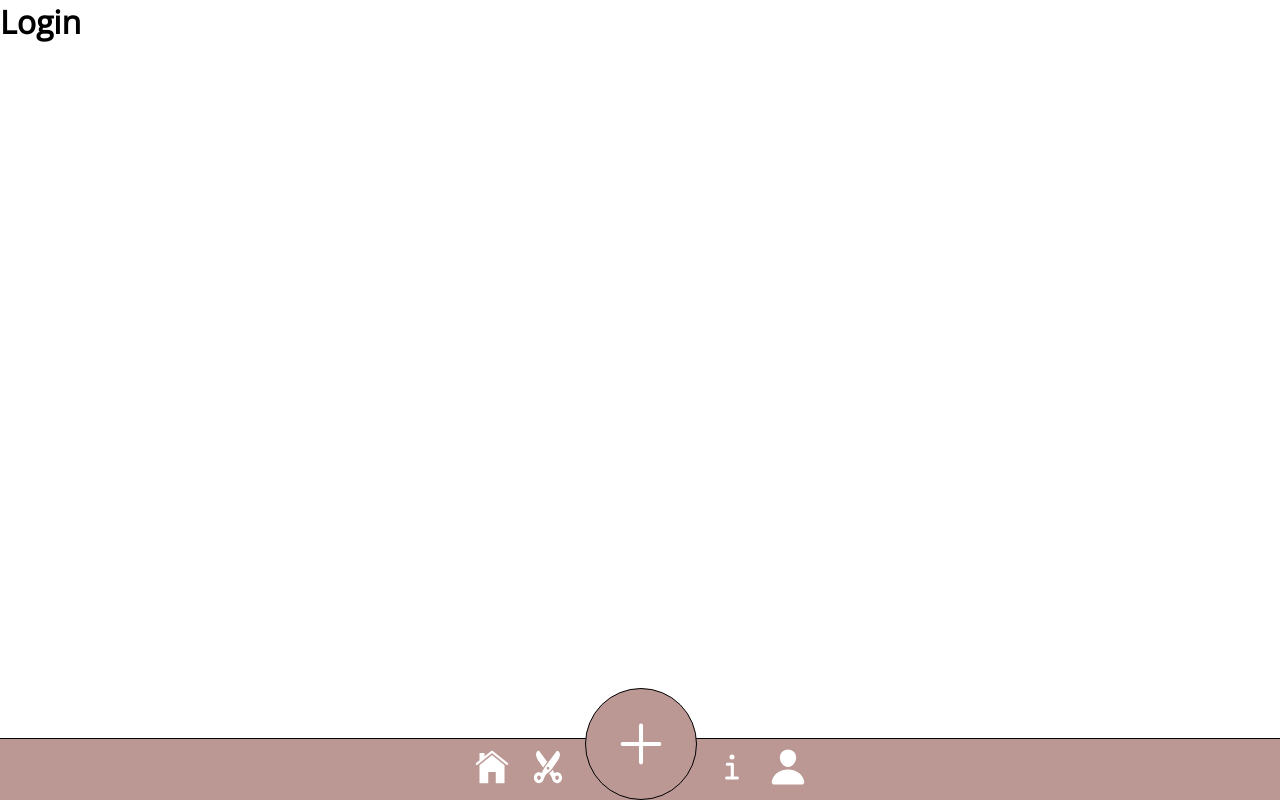
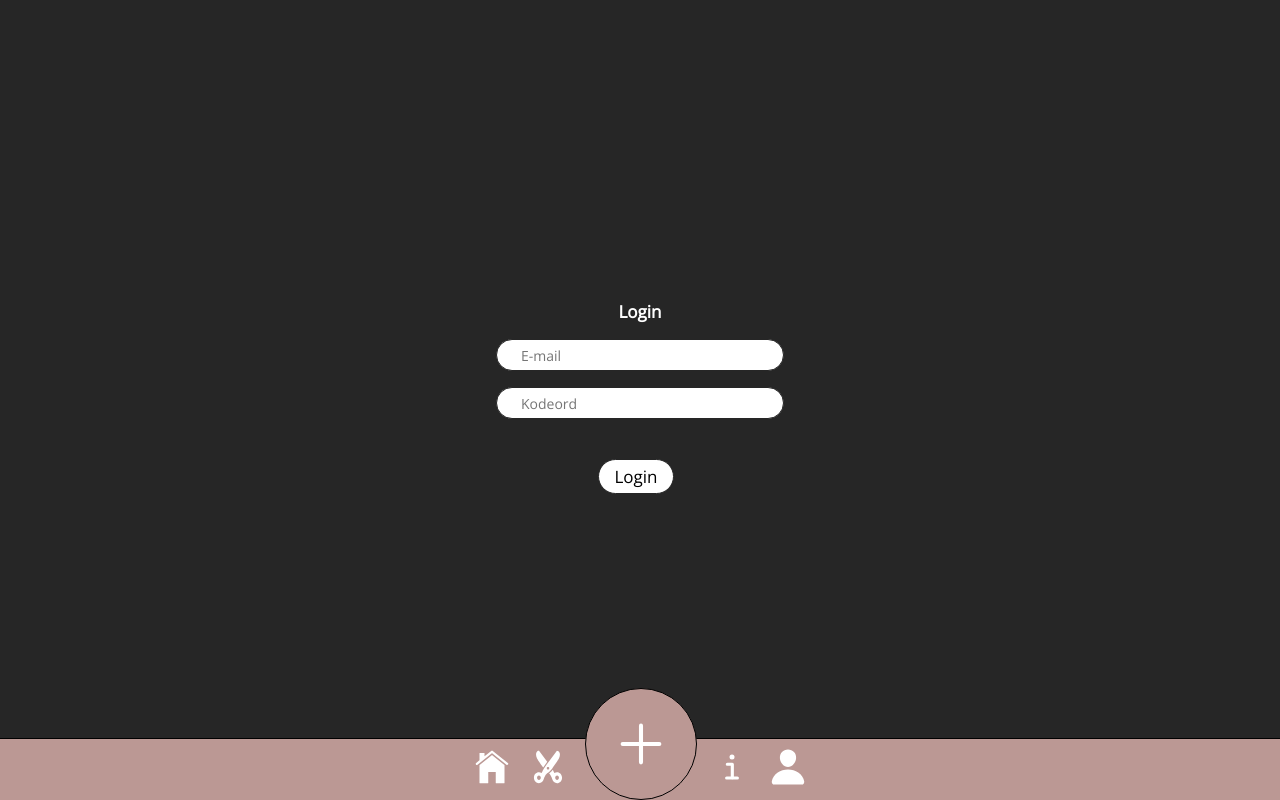
Before and after one commit to frejarafn/advanced-frisoer-test, a React (Create React App) app: page /Login in a window 1280 px wide. Built offline with nearby package versions, Linux system fonts and the light colour scheme; a web font is replaced by a local one.

Commit message:
Login og firebase

```diff
--- a/package.json
+++ b/package.json
@@ -10,6 +10,7 @@
     "html-react-parser": "^3.0.4",
     "react": "^18.2.0",
     "react-dom": "^18.2.0",
+    "react-firebase-hooks": "^5.1.1",
     "react-icons": "^4.7.1",
     "react-router-dom": "^6.4.4",
     "react-scripts": "5.0.1",
--- a/src/page/Forside.js
+++ b/src/page/Forside.js
@@ -1,13 +1,18 @@
 // Michelle
 
 import React from "react";
+import { useAuthState } from "react-firebase-hooks/auth";
+import { auth } from "../firebaseConfig";
 
 export default function Forside() {
+  const [user] = useAuthState(auth);
   return (
     <div>
-      <main>
-        <h1>Forside</h1>
-      </main>
+      {user && (
+        <>
+          <span>Velkommen {user.displayName || user.email}</span>
+        </>
+      )}
     </div>
   );
 }
--- a/src/page/Login.js
+++ b/src/page/Login.js
@@ -1,13 +1,48 @@
 // Gerda
-
+import "../styles/Login.css";
 import React from "react";
+import { useState } from "react";
+import { signInWithEmailAndPassword } from "firebase/auth";
+import { auth } from "../firebaseConfig";
+import { useNavigate } from "react-router-dom";
 
 export default function Login() {
+  let navigate = useNavigate();
+  const [email, setEmail] = useState("");
+  const [password, setPassword] = useState("");
+
+  const handleLogin = async () => {
+    signInWithEmailAndPassword(auth, email, password);
+
+    navigate("/");
+  };
   return (
-    <div>
-      <main>
-        <h1>Login</h1>
-      </main>
+    <div className="login">
+      <h1>Login</h1>
+      <div className="form-group">
+        <input
+          type="email"
+          className="form-control"
+          placeholder="E-mail"
+          onChange={(e) => {
+            setEmail(e.target.value);
+          }}
+        />
+      </div>
+
+      <div className="form-group">
+        <input
+          type="password"
+          className="form-control"
+          placeholder="Kodeord"
+          onChange={(e) => {
+            setPassword(e.target.value);
+          }}
+        />
+      </div>
+      <button className="opret-btn" onClick={handleLogin}>
+        Login
+      </button>
     </div>
   );
 }
--- a/src/page/Opret.js
+++ b/src/page/Opret.js
@@ -1,18 +1,20 @@
 // Gerda
 import "../styles/Opret.css";
 import { createUserWithEmailAndPassword, updateProfile } from "firebase/auth";
-import React, { useState } from "react";
+import React from "react";
 import { useNavigate } from "react-router-dom";
 import { auth } from "../firebaseConfig";
+import { useState } from "react";
 
 export default function Opret() {
+  const [name, setName] = useState("");
   const [email, setEmail] = useState("");
   const [password, setPassword] = useState("");
-  const [name, setName] = useState("");
+
   let navigate = useNavigate();
 
   const handleSignup = async () => {
-    createUserWithEmailAndPassword(auth, email, password);
+    await createUserWithEmailAndPassword(auth, email, password);
     updateProfile(auth.currentUser, { displayName: name });
     navigate("/");
   };
--- a/src/page/Profil.js
+++ b/src/page/Profil.js
@@ -2,57 +2,71 @@
 
 import "../styles/Profil.css";
 import Header from "../components/Header";
-import { BsPersonFill } from 'react-icons/bs';
-import { TiDeleteOutline } from 'react-icons/ti';
+import { BsPersonFill } from "react-icons/bs";
+import { TiDeleteOutline } from "react-icons/ti";
 import { NavLink } from "react-router-dom";
+import { useAuthState } from "react-firebase-hooks/auth";
+import { auth } from "../firebaseConfig";
+import { signOut } from "firebase/auth";
 
 export default function Profil() {
+  const [user] = useAuthState(auth);
   return (
     <section>
       <Header></Header>
       {/*Profil billede og tekst*/}
       <div className="profil-main">
-                        <BsPersonFill className="profil-billede"/>
+        <BsPersonFill className="profil-billede" />
       </div>
 
       <div className="profil-tekst">
-                        <p className="profil-navn">Freja</p>
+        <p className="profil-navn">
+          {" "}
+          {user && (
+            <>
+              <span className="user">{user.displayName || user.email}</span>
+            </>
+          )}
+        </p>
       </div>
 
       {/*Main indhold*/}
       <div className="profil-tider">
         <h2 className="tiderOverskrift">Mine tider</h2>
-                        <h4 className="tidstekst">Dame klipning - d. 15 dec. kl. 10.00 <TiDeleteOutline className="slet-ikon1"/></h4>
+        <h4 className="tidstekst">
+          Dame klipning - d. 15 dec. kl. 10.00{" "}
+          <TiDeleteOutline className="slet-ikon1" />
+        </h4>
       </div>
 
       <div className="profil-betaling">
         <h2 className="betalingoverskrift">Gemte betalingskort</h2>
-                        <h4 className="betalingstekst">xxxx-xxxx-xxxx-xxxx <TiDeleteOutline className="slet-ikon2"/></h4>
+        <h4 className="betalingstekst">
+          xxxx-xxxx-xxxx-xxxx <TiDeleteOutline className="slet-ikon2" />
+        </h4>
       </div>
 
-                    <button className="betalingskort-knap">
-                        Tilføj betalingskort
-                    </button>
+      <button className="betalingskort-knap">Tilføj betalingskort</button>
 
       <br></br>
       <br></br>
 
       {/*Indstillinger knap*/}
       <div className="indstillinger-knap">
-                        <NavLink to ="/Indstillinger">
-                            Indstillinger
-                        </NavLink>
+        <NavLink to="/Indstillinger">Indstillinger</NavLink>
       </div>
 
       <br></br>
 
       {/*Log ud knap*/}
-                    <div className="logud-knap">
-                        <NavLink to ="/Login">Log ud</NavLink>
+      <div
+        className="logud-knap"
+        onClick={() => {
+          signOut(auth);
+        }}
+      >
+        <NavLink to="/Login">Log ud</NavLink>
       </div>
-
-
     </section>
-
-    )
+  );
 }
--- a/src/styles/Login.css
+++ b/src/styles/Login.css
@@ -0,0 +1,15 @@
+.login {
+  display: flex;
+  flex-direction: column;
+  align-items: center;
+  gap: 1em;
+  padding-top: 300px;
+  background-color: #262626;
+  padding-bottom: 300px;
+  padding-top: 300px;
+}
+
+.login h1 {
+  font-size: 17px;
+  color: white;
+}
```
Also changed, not shown: 1 other file (tests, documents, lock files or other folders). Lines whose indentation alone changed are shown as unchanged.
